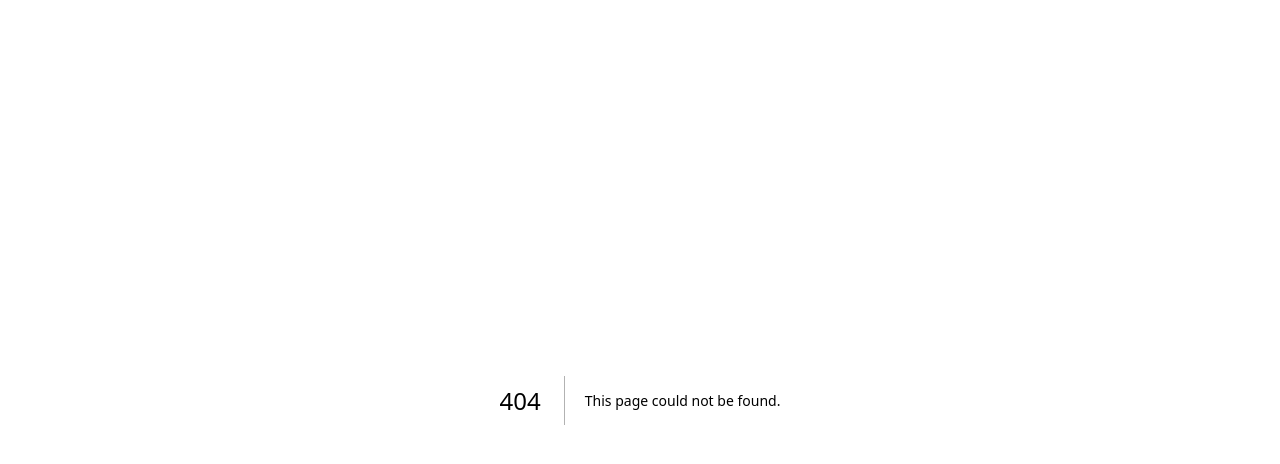
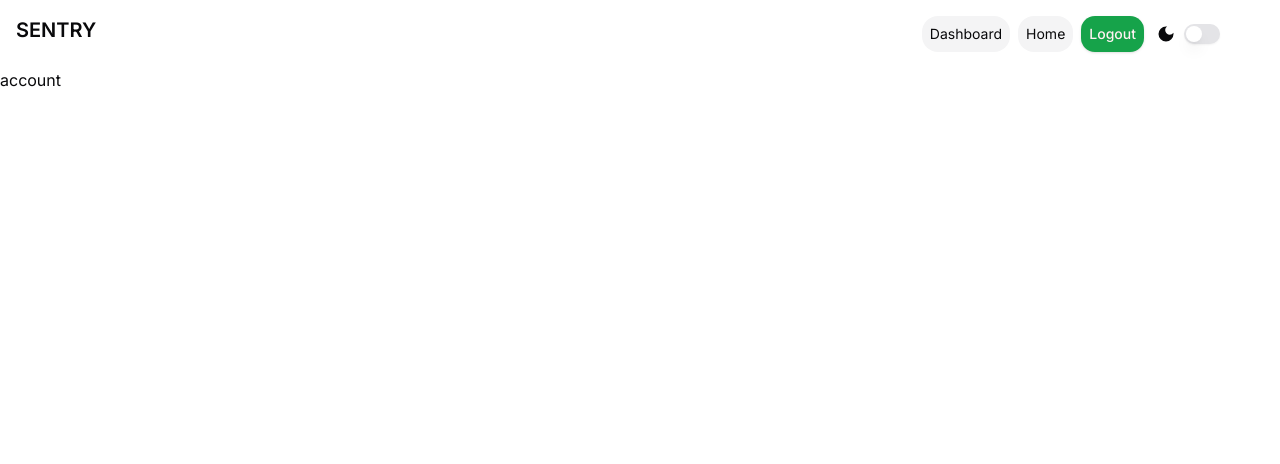
Before and after one commit to MaxAnii/SENTRY, a Next.js app: page /account in a window 1280 px wide. Before the commit this address had no page. Shown: the top 464 px of the page. Built offline with nearby package versions, Linux system fonts and the light colour scheme; no server answers.

Commit message:
Added profile page.

```diff
--- /dev/null
+++ b/app/(authRoutes)/account/page.tsx
@@ -0,0 +1,5 @@
+const page = () => {
+	return <div>account</div>;
+};
+
+export default page;
```
